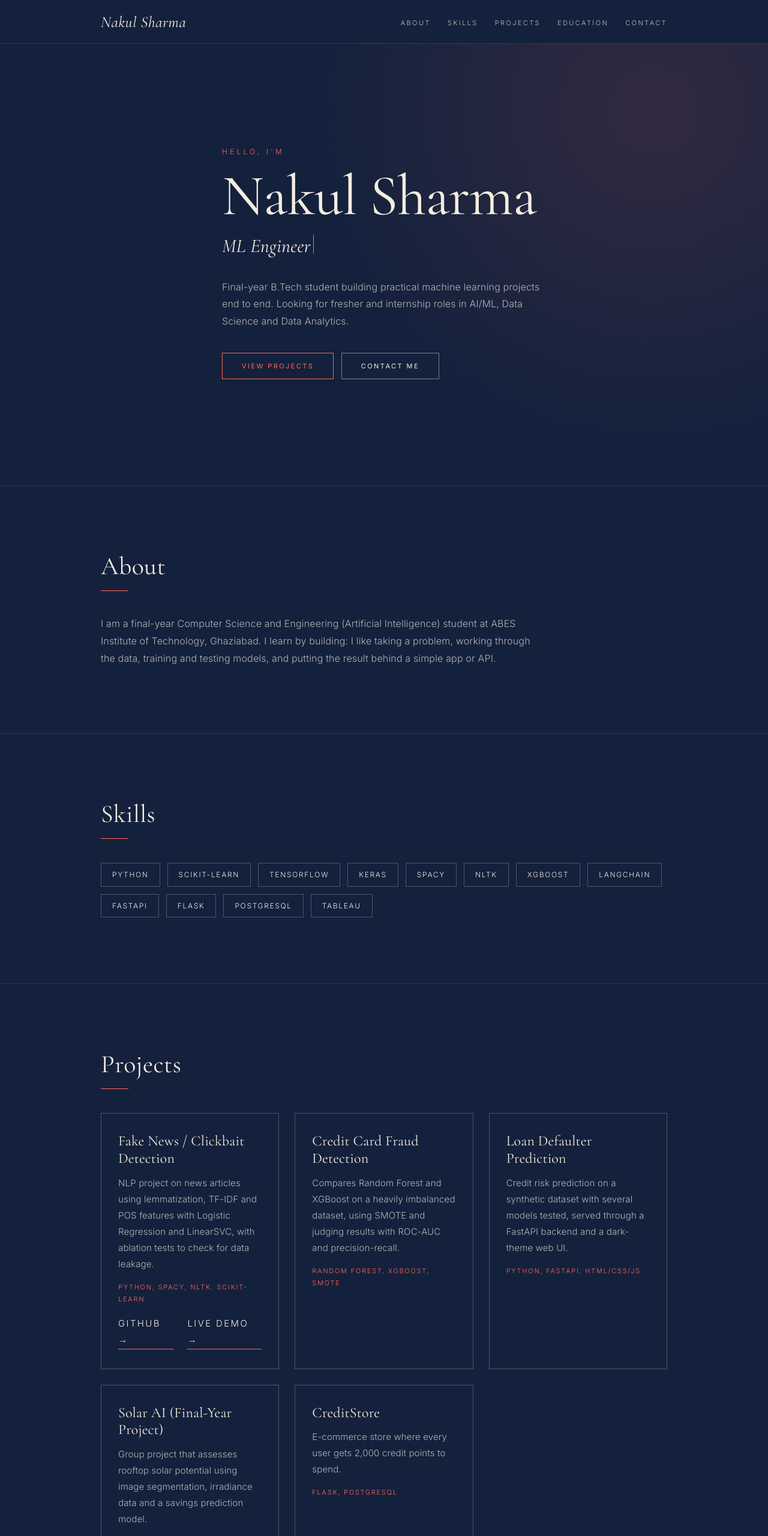
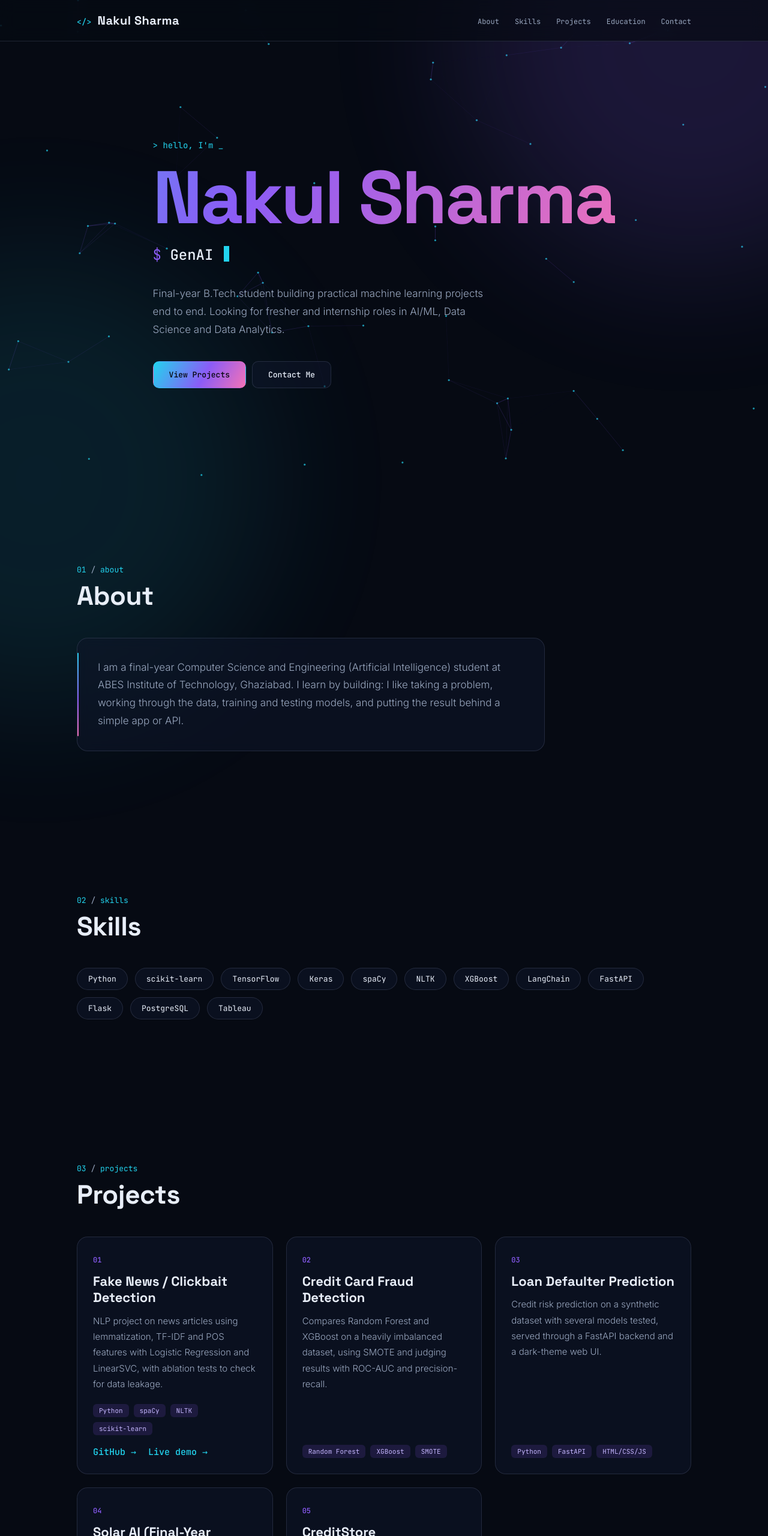
Before and after one commit to nakulsharma02/Portfolio, a plain HTML site: page index.html in a window 1280 px wide. Shown: the top 2560 px of the page at 60% size. Drawn offline with nearby package versions, Linux system fonts and the light colour scheme.

Commit message:
Refactor index.html for improved layout and styling
Updated styles and structure for better responsiveness and aesthetics. Enhanced project display with additional properties.

```diff
--- a/index.html
+++ b/index.html
@@ -4,72 +4,96 @@
 <meta charset="utf-8">
 <meta name="viewport" content="width=device-width,initial-scale=1">
 <link rel="preconnect" href="https://fonts.googleapis.com"><link rel="preconnect" href="https://fonts.gstatic.com" crossorigin>
-<link href="https://fonts.googleapis.com/css2?family=Cormorant+Garamond:ital,wght@0,400;0,500;1,400&family=Inter:wght@300;400&display=swap" rel="stylesheet">
+<link href="https://fonts.googleapis.com/css2?family=Space+Grotesk:wght@400;500;700&family=JetBrains+Mono:wght@400;500&family=Inter:wght@300;400;500&display=swap" rel="stylesheet">
 <title>Portfolio</title>
 <style>
-:root{--navy:#14213D;--cream:#F4EDE0;--coral:#FF6858;--ink:#F4EDE0;--mute:rgba(244,237,224,.72);--card:rgba(255,255,255,.06);--line:rgba(244,237,224,.25);--serif:"Cormorant Garamond","Playfair Display",Georgia,"Times New Roman",serif;--sans:"Inter","Helvetica Neue",Arial,sans-serif}
+:root{--bg:#060a13;--bg2:#0b1220;--ink:#e8eef9;--mute:#9aa8c0;--c1:#22d3ee;--c2:#8b5cf6;--c3:#f472b6;--line:rgba(148,163,200,.18);--glass:rgba(15,23,42,.55);--grad:linear-gradient(120deg,var(--c1),var(--c2) 55%,var(--c3));--head:"Space Grotesk","Inter",Arial,sans-serif;--mono:"JetBrains Mono",ui-monospace,Consolas,monospace;--sans:"Inter","Helvetica Neue",Arial,sans-serif}
 *{box-sizing:border-box;margin:0;padding:0}
 html{scroll-behavior:smooth}
-body{background:var(--navy);color:var(--ink);font:300 16px/1.8 var(--sans);letter-spacing:.01em}
-a{color:var(--cream);text-decoration:none}
-.wrap{max-width:1000px;margin:0 auto;padding:0 28px}
-.nav{position:sticky;top:0;z-index:10;background:rgba(20,33,61,.94);backdrop-filter:blur(8px);border-bottom:1px solid rgba(244,237,224,.12)}
-.nav .wrap{display:flex;justify-content:space-between;align-items:center;height:72px}
-.brand{font:italic 400 26px var(--serif);color:var(--cream);letter-spacing:.02em}
-.nav nav a{color:var(--cream);margin-left:28px;font-size:11px;text-transform:uppercase;letter-spacing:.22em;opacity:.8;transition:.25s}
-.nav nav a:hover{color:var(--coral);opacity:1}
-section{padding:110px 0;border-top:1px solid rgba(244,237,224,.1)}
-h2{font:400 clamp(30px,4.5vw,42px)/1.15 var(--serif);margin-bottom:40px;letter-spacing:.01em}
-h2::after{content:"";display:block;width:46px;height:1px;background:var(--coral);margin-top:16px}
-#home{min-height:92vh;display:flex;align-items:center;border-top:0;background:radial-gradient(circle at 85% 15%,rgba(255,104,88,.13),transparent 45%)}
-.hi{color:var(--coral);font-size:12px;text-transform:uppercase;letter-spacing:.35em}
-h1{font:400 clamp(52px,9vw,96px)/1.02 var(--serif);margin:14px 0 14px;letter-spacing:-.01em}
-.type{font:italic 400 clamp(22px,3.6vw,32px) var(--serif);min-height:1.5em;color:var(--mute)}
-.type b{color:var(--cream);font-weight:400}
-.cursor{display:inline-block;width:1px;height:1em;background:var(--coral);margin-left:4px;vertical-align:-3px;animation:blink 1s steps(1) infinite}
+body{background:var(--bg);color:var(--ink);font:300 16px/1.75 var(--sans);overflow-x:hidden}
+a{color:inherit;text-decoration:none}
+#bg{position:fixed;inset:0;z-index:0;pointer-events:none}
+.glow{position:fixed;z-index:0;pointer-events:none;width:60vmax;height:60vmax;border-radius:50%;filter:blur(120px);opacity:.16}
+.g1{background:var(--c2);top:-25vmax;right:-20vmax}.g2{background:var(--c1);bottom:-30vmax;left:-25vmax;opacity:.1}
+#prog{position:fixed;top:0;left:0;height:2px;width:0;background:var(--grad);z-index:30}
+main,footer,.nav{position:relative;z-index:1}
+.wrap{max-width:1080px;margin:0 auto;padding:0 28px}
+.nav{position:sticky;top:0;z-index:20;background:rgba(6,10,19,.7);backdrop-filter:blur(14px);border-bottom:1px solid var(--line)}
+.nav .wrap{display:flex;justify-content:space-between;align-items:center;height:68px}
+.brand{font:700 20px var(--head);letter-spacing:.02em}
+.brand::before{content:"</>";font:500 13px var(--mono);color:var(--c1);margin-right:10px}
+.nav nav a{font:400 12px var(--mono);color:var(--mute);margin-left:26px;transition:.25s;position:relative}
+.nav nav a:hover{color:var(--c1)}
+section{padding:120px 0;position:relative}
+.eyebrow{font:400 13px var(--mono);color:var(--c1);margin-bottom:10px;display:block}
+.eyebrow i{color:var(--mute);font-style:normal}
+h2{font:700 clamp(30px,4.6vw,44px)/1.15 var(--head);margin-bottom:44px;letter-spacing:-.01em}
+#home{min-height:94vh;display:flex;align-items:center;padding:60px 0}
+.hi{font:400 14px var(--mono);color:var(--c1)}
+.hi::after{content:" _";animation:blink 1s steps(1) infinite}
+h1{font:700 clamp(56px,11vw,124px)/1 var(--head);margin:16px 0 18px;letter-spacing:-.03em;background:var(--grad);-webkit-background-clip:text;background-clip:text;color:transparent;background-size:200% 100%;animation:shift 8s ease-in-out infinite alternate}
+@keyframes shift{to{background-position:100% 0}}
+.type{font:400 clamp(17px,2.8vw,24px) var(--mono);color:var(--mute);min-height:1.6em}
+.type b{color:var(--ink);font-weight:500}
+.type::before{content:"$ ";color:var(--c2)}
+.cursor{display:inline-block;width:9px;height:1.05em;background:var(--c1);margin-left:3px;vertical-align:-3px;animation:blink 1s steps(1) infinite}
 @keyframes blink{50%{opacity:0}}
-.lead{max-width:540px;margin:26px 0 38px;color:var(--mute)}
-.btn{display:inline-block;padding:14px 32px;border:1px solid var(--coral);background:transparent;color:var(--coral);cursor:pointer;font:400 11px var(--sans);text-transform:uppercase;letter-spacing:.22em;transition:.3s;margin:0 8px 8px 0}
-.btn:hover{background:var(--coral);color:var(--navy)}
-.btn.ghost{border-color:rgba(244,237,224,.45);color:var(--cream)}
-.btn.ghost:hover{border-color:var(--cream);background:var(--cream);color:var(--navy)}
+.lead{max-width:580px;margin:28px 0 38px;color:var(--mute);font-size:17px}
+.btn{display:inline-block;padding:13px 26px;border-radius:10px;border:1px solid transparent;background:var(--grad);color:#05070d;cursor:pointer;font:500 13px var(--mono);transition:.25s;margin:0 10px 10px 0}
+.btn:hover{transform:translateY(-2px);box-shadow:0 10px 30px -8px rgba(34,211,238,.5)}
+.btn.ghost{background:var(--glass);border-color:var(--line);color:var(--ink)}
+.btn.ghost:hover{border-color:var(--c1);color:var(--c1);box-shadow:none}
+.about{display:grid;grid-template-columns:1fr;max-width:780px;padding:34px;border:1px solid var(--line);border-radius:18px;background:var(--glass);backdrop-filter:blur(10px);color:var(--mute);font-size:17px;position:relative}
+.about::before{content:"";position:absolute;left:0;top:24px;bottom:24px;width:2px;background:var(--grad);border-radius:2px}
 .tags{display:flex;flex-wrap:wrap;gap:12px}
-.tag{padding:8px 18px;border:1px solid var(--line);color:var(--cream);font-size:12px;text-transform:uppercase;letter-spacing:.14em}
-.grid{display:grid;grid-template-columns:repeat(auto-fill,minmax(min(100%,290px),1fr));gap:26px}
-.card{background:transparent;border:1px solid var(--line);padding:32px 28px;transition:.3s}
-.card:hover{border-color:var(--coral);background:rgba(244,237,224,.03)}
-.card h3{font:400 24px/1.2 var(--serif);margin-bottom:12px}
-.card p{color:var(--mute);font-size:15px}
-.plinks{margin-top:16px;display:flex;gap:22px;font-size:11px;text-transform:uppercase;letter-spacing:.16em}.plinks a{border-bottom:1px solid var(--coral);padding-bottom:2px}
-.tech{margin-top:16px;color:var(--coral);font-size:11px;text-transform:uppercase;letter-spacing:.16em}
-.edu{border-left:1px solid var(--coral);padding:2px 0 2px 24px;margin-bottom:28px}
-.edu strong{font:400 22px var(--serif)}
-.edu small{color:var(--mute);font-size:14px}
-footer{border-top:1px solid rgba(244,237,224,.12);padding:32px 0;color:var(--mute);font-size:12px;text-transform:uppercase;letter-spacing:.2em}
+.tag{padding:9px 18px;border:1px solid var(--line);border-radius:999px;background:var(--glass);font:400 13px var(--mono);transition:.25s}
+.tag:hover{border-color:var(--c1);color:var(--c1);transform:translateY(-3px);box-shadow:0 8px 24px -10px var(--c1)}
+.grid{display:grid;grid-template-columns:repeat(auto-fill,minmax(min(100%,320px),1fr));gap:22px}
+.card{--mx:50%;--my:50%;position:relative;padding:30px 26px 26px;border:1px solid var(--line);border-radius:18px;background:var(--glass);backdrop-filter:blur(10px);overflow:hidden;transition:transform .3s,border-color .3s;display:flex;flex-direction:column}
+.card::before{content:"";position:absolute;inset:0;background:radial-gradient(380px circle at var(--mx) var(--my),rgba(34,211,238,.13),transparent 60%);opacity:0;transition:.3s;pointer-events:none}
+.card:hover{transform:translateY(-6px);border-color:rgba(34,211,238,.5)}
+.card:hover::before{opacity:1}
+.num{font:500 12px var(--mono);color:var(--c2);margin-bottom:14px}
+.card h3{font:700 22px/1.25 var(--head);margin-bottom:12px}
+.card p{color:var(--mute);font-size:15px;flex:1}
+.tech{display:flex;flex-wrap:wrap;gap:8px;margin-top:20px}
+.tech span{font:400 11px var(--mono);padding:4px 10px;border-radius:6px;background:rgba(139,92,246,.14);color:#c4b5fd}
+.plinks{margin-top:18px;display:flex;gap:20px;font:500 12px var(--mono)}.plinks a{color:var(--c1)}.plinks a:hover{color:var(--c3)}
+.tl{position:relative;padding-left:28px;max-width:780px}
+.tl::before{content:"";position:absolute;left:4px;top:8px;bottom:8px;width:1px;background:linear-gradient(var(--c1),var(--c2),transparent)}
+.edu{position:relative;padding:4px 0 30px}
+.edu::before{content:"";position:absolute;left:-29px;top:11px;width:9px;height:9px;border-radius:50%;background:var(--c1);box-shadow:0 0 0 4px rgba(34,211,238,.18)}
+.edu strong{font:500 21px var(--head);display:block}
+.edu small{color:var(--mute);font:400 13px/1.7 var(--mono)}
+.rv{opacity:0;transform:translateY(26px);transition:opacity .8s ease,transform .8s ease}
+.rv.in{opacity:1;transform:none}
+footer{border-top:1px solid var(--line);padding:28px 0;color:var(--mute);font:400 12px var(--mono)}
 footer .wrap{display:flex;justify-content:space-between;align-items:center}
 #lock{background:none;border:0;cursor:pointer;opacity:.18;padding:6px;transition:.2s}
 #lock:hover,#lock:focus{opacity:.9}
-#lock svg{width:18px;height:18px;stroke:var(--cream);fill:none;stroke-width:1.5}
+#lock svg{width:18px;height:18px;stroke:var(--ink);fill:none;stroke-width:1.5}
 /* hidden editor */
-#ov{display:none;position:fixed;inset:0;z-index:50;background:var(--navy);overflow:auto}
+#ov{display:none;position:fixed;inset:0;z-index:50;background:var(--bg);overflow:auto}
 #ov.on{display:block}
 .panel{max-width:760px;margin:0 auto;padding:34px 22px 80px}
 .panel h2{margin-bottom:20px}
-.panel h3{margin:34px 0 10px;color:var(--cream);font:400 22px var(--serif)}
+.panel h3{margin:34px 0 10px;font:700 20px var(--head);color:var(--c1)}
 label{display:block;font-size:13px;color:var(--mute);margin:10px 0 0}
-input,textarea{width:100%;margin-top:4px;padding:10px 12px;background:rgba(255,255,255,.07);border:1px solid var(--line);border-radius:0;color:var(--ink);font:inherit}
-input:focus,textarea:focus{outline:2px solid var(--cream)}
+input,textarea{width:100%;margin-top:4px;padding:10px 12px;background:rgba(255,255,255,.05);border:1px solid var(--line);border-radius:8px;color:var(--ink);font:inherit}
+input:focus,textarea:focus{outline:2px solid var(--c1)}
 textarea{min-height:80px;resize:vertical}
-.row{border:1px solid var(--line);border-radius:0;padding:12px 14px;margin-top:12px}
+.row{border:1px solid var(--line);border-radius:12px;padding:12px 14px;margin-top:12px}
 .bar{display:flex;gap:10px;flex-wrap:wrap;margin-top:26px}
-.msg{margin-top:12px;font-size:14px;color:var(--coral);min-height:20px}
-.msg.ok{color:var(--cream)}
+.msg{margin-top:12px;font-size:14px;color:var(--c3);min-height:20px}
+.msg.ok{color:var(--c1)}
 .gate{max-width:380px;margin:18vh auto 0;padding:0 22px}
 .note{color:var(--mute);font-size:13px;margin-top:14px}
-@media(max-width:600px){.nav .wrap{height:auto;padding-top:12px;padding-bottom:12px;flex-direction:column;gap:4px}.nav nav{display:flex;flex-wrap:wrap;justify-content:center}.nav nav a{margin:0 9px;font-size:10px;letter-spacing:.14em}section{padding:72px 0}.wrap{padding:0 20px}footer{letter-spacing:.1em}.plinks{flex-wrap:wrap}}
+@media(max-width:640px){.nav .wrap{height:auto;padding-top:12px;padding-bottom:12px;flex-direction:column;gap:4px}.nav nav{display:flex;flex-wrap:wrap;justify-content:center}.nav nav a{margin:0 9px;font-size:11px}section{padding:76px 0}.wrap{padding:0 20px}.about{padding:26px 22px}}
+@media(prefers-reduced-motion:reduce){*{animation:none!important;transition:none!important}.rv{opacity:1;transform:none}}
 </style>
 </head>
 <body>
+<canvas id="bg"></canvas><div class="glow g1"></div><div class="glow g2"></div><div id="prog"></div>
 <div class="nav"><div class="wrap"><a class="brand" href="#home" id="brand"></a>
 <nav><a href="#about">About</a><a href="#skills">Skills</a><a href="#projects">Projects</a><a href="#education">Education</a><a href="#contact">Contact</a></nav></div></div>
 <main id="app"></main>
@@ -84,11 +108,11 @@ textarea{min-height:80px;resize:vertical}
 "about":"I am a final-year Computer Science and Engineering (Artificial Intelligence) student at ABES Institute of Technology, Ghaziabad. I learn by building: I like taking a problem, working through the data, training and testing models, and putting the result behind a simple app or API.",
 "skills":["Python","scikit-learn","TensorFlow","Keras","spaCy","NLTK","XGBoost","LangChain","FastAPI","Flask","PostgreSQL","Tableau"],
 "projects":[
-{"title":"Fake News / Clickbait Detection","tech":"Python, spaCy, NLTK, scikit-learn","link":"","desc":"NLP project on news articles using lemmatization, TF-IDF and POS features with Logistic Regression and LinearSVC, with ablation tests to check for data leakage."},
-{"title":"Credit Card Fraud Detection","tech":"Random Forest, XGBoost, SMOTE","link":"","desc":"Compares Random Forest and XGBoost on a heavily imbalanced dataset, using SMOTE and judging results with ROC-AUC and precision-recall."},
-{"title":"Loan Defaulter Prediction","tech":"Python, FastAPI, HTML/CSS/JS","link":"","desc":"Credit risk prediction on a synthetic dataset with several models tested, served through a FastAPI backend and a dark-theme web UI."},
-{"title":"Solar AI (Final-Year Project)","tech":"SAM / U-Net, NASA POWER API, XGBoost","link":"","desc":"Group project that assesses rooftop solar potential using image segmentation, irradiance data and a savings prediction model."},
-{"title":"CreditStore","tech":"Flask, PostgreSQL","link":"","desc":"E-commerce store where every user gets 2,000 credit points to spend."}
+{"title":"Fake News / Clickbait Detection","tech":"Python, spaCy, NLTK, scikit-learn","github":"","link":"","desc":"NLP project on news articles using lemmatization, TF-IDF and POS features with Logistic Regression and LinearSVC, with ablation tests to check for data leakage."},
+{"title":"Credit Card Fraud Detection","tech":"Random Forest, XGBoost, SMOTE","github":"","link":"","desc":"Compares Random Forest and XGBoost on a heavily imbalanced dataset, using SMOTE and judging results with ROC-AUC and precision-recall."},
+{"title":"Loan Defaulter Prediction","tech":"Python, FastAPI, HTML/CSS/JS","github":"","link":"","desc":"Credit risk prediction on a synthetic dataset with several models tested, served through a FastAPI backend and a dark-theme web UI."},
+{"title":"Solar AI (Final-Year Project)","tech":"SAM / U-Net, NASA POWER API, XGBoost","github":"","link":"","desc":"Group project that assesses rooftop solar potential using image segmentation, irradiance data and a savings prediction model."},
+{"title":"CreditStore","tech":"Flask, PostgreSQL","github":"","link":"","desc":"E-commerce store where every user gets 2,000 credit points to spend."}
 ],
 "education":[
 {"title":"B.Tech, CSE (Artificial Intelligence)","detail":"ABES Institute of Technology, Ghaziabad | 2023 - 2027 | CGPA 7.35/10 through third year"},
@@ -107,6 +131,27 @@ let data=JSON.parse($('#data').textContent),
     vault=JSON.parse($('#vault').textContent);
 try{const p=localStorage.getItem('pf_public'),v=localStorage.getItem('pf_vault');if(p){const L=JSON.parse(p);if((L._v||0)>=(data._v||0)){data=L;if(v)vault=JSON.parse(v)}}else if(!vault&&v)vault=JSON.parse(v)}catch(e){}
 
+/* ---------- neural network background ---------- */
+(function(){
+  const cv=$('#bg'),cx=cv.getContext('2d'),m={x:-999,y:-999};let W,H,P=[];
+  const reduce=matchMedia('(prefers-reduced-motion:reduce)').matches;
+  function size(){W=cv.width=innerWidth;H=cv.height=innerHeight;const n=Math.min(95,Math.floor(W*H/17000));P=Array.from({length:n},()=>({x:Math.random()*W,y:Math.random()*H,vx:(Math.random()-.5)*.35,vy:(Math.random()-.5)*.35}))}
+  addEventListener('resize',size);addEventListener('mousemove',e=>{m.x=e.clientX;m.y=e.clientY});
+  function frame(){
+    cx.clearRect(0,0,W,H);
+    for(const p of P){if(!reduce){p.x+=p.vx;p.y+=p.vy}if(p.x<0||p.x>W)p.vx*=-1;if(p.y<0||p.y>H)p.vy*=-1}
+    for(let i=0;i<P.length;i++){
+      const a=P[i];
+      cx.fillStyle='rgba(34,211,238,.7)';cx.beginPath();cx.arc(a.x,a.y,1.6,0,6.283);cx.fill();
+      for(let j=i+1;j<P.length;j++){const b=P[j],d=Math.hypot(a.x-b.x,a.y-b.y);if(d<130){cx.strokeStyle='rgba(139,92,246,'+(.28*(1-d/130))+')';cx.beginPath();cx.moveTo(a.x,a.y);cx.lineTo(b.x,b.y);cx.stroke()}}
+      const dm=Math.hypot(a.x-m.x,a.y-m.y);if(dm<170){cx.strokeStyle='rgba(34,211,238,'+(.5*(1-dm/170))+')';cx.beginPath();cx.moveTo(a.x,a.y);cx.lineTo(m.x,m.y);cx.stroke()}
+    }
+    if(!reduce)requestAnimationFrame(frame)
+  }
+  size();frame();
+})();
+addEventListener('scroll',()=>{const h=document.documentElement;$('#prog').style.width=(h.scrollTop/(h.scrollHeight-h.clientHeight||1)*100)+'%'},{passive:true});
+
 /* ---------- typing animation ---------- */
 let typeTimer;
 function startTyping(roles){
@@ -116,7 +161,7 @@ function startTyping(roles){
   (function tick(){
     const w=roles[r];
     el.textContent=w.slice(0,i);
-    let d=del?35:85;
+    let d=del?30:75;
     if(!del&&i===w.length){del=true;d=1400}
     else if(del&&i===0){del=false;r=(r+1)%roles.length;d=350}
     else i+=del?-1:1;
@@ -125,6 +170,7 @@ function startTyping(roles){
 }
 
 /* ---------- render public site ---------- */
+const pad=n=>String(n+1).padStart(2,'0');
 function render(){
   const d=data;
   document.title=d.name+" | Portfolio";
@@ -134,22 +180,25 @@ function render(){
   const links=[["Resume",rl],["Email",d.email&&"mailto:"+d.email],["GitHub",safeUrl(d.github)],["LinkedIn",safeUrl(d.linkedin)]].filter(x=>x[1]);
   $('#app').innerHTML=`
   <section id="home"><div class="wrap">
-    <div class="hi">Hello, I'm</div><h1>${esc(d.name)}</h1>
+    <div class="hi">&gt; hello, I'm</div><h1>${esc(d.name)}</h1>
     <div class="type"><b id="typed"></b><span class="cursor"></span></div>
     <p class="lead">${esc(d.intro)}</p>
-    <a class="btn" href="#projects">View Projects</a> <a class="btn ghost" href="#contact">Contact Me</a>
-    ${rl?`<a class="btn ghost" href="${esc(rl)}" target="_blank" rel="noopener">View Resume</a>`:""}
+    <a class="btn" href="#projects">View Projects</a><a class="btn ghost" href="#contact">Contact Me</a>${rl?`<a class="btn ghost" href="${esc(rl)}" target="_blank" rel="noopener">View Resume</a>`:""}
   </div></section>
-  <section id="about"><div class="wrap"><h2>About</h2><p style="max-width:720px;color:var(--mute)">${esc(d.about)}</p></div></section>
-  <section id="skills"><div class="wrap"><h2>Skills</h2><div class="tags">${d.skills.map(s=>`<span class="tag">${esc(s)}</span>`).join("")}</div></div></section>
-  <section id="projects"><div class="wrap"><h2>Projects</h2><div class="grid">${d.projects.map(p=>`
-    <div class="card"><h3>${esc(p.title)}</h3><p>${esc(p.desc)}</p><div class="tech">${esc(p.tech)}</div>
-    ${(safeUrl(p.github)||safeUrl(p.link))?`<p class="plinks">${safeUrl(p.github)?`<a href="${esc(safeUrl(p.github))}" target="_blank" rel="noopener">GitHub &rarr;</a>`:""}${safeUrl(p.link)?`<a href="${esc(safeUrl(p.link))}" target="_blank" rel="noopener">Live demo &rarr;</a>`:""}</p>`:""}</div>`).join("")}</div></div></section>
-  <section id="education"><div class="wrap"><h2>Education</h2>${d.education.map(e=>`<div class="edu"><strong>${esc(e.title)}</strong><br><small>${esc(e.detail)}</small></div>`).join("")}</div></section>
-  <section id="contact"><div class="wrap"><h2>Contact</h2>
+  <section id="about"><div class="wrap rv"><span class="eyebrow">01 <i>/</i> about</span><h2>About</h2><p class="about">${esc(d.about)}</p></div></section>
+  <section id="skills"><div class="wrap rv"><span class="eyebrow">02 <i>/</i> skills</span><h2>Skills</h2><div class="tags">${d.skills.map(s=>`<span class="tag">${esc(s)}</span>`).join("")}</div></div></section>
+  <section id="projects"><div class="wrap"><div class="rv"><span class="eyebrow">03 <i>/</i> projects</span><h2>Projects</h2></div><div class="grid">${d.projects.map((p,i)=>`
+    <div class="card rv"><div class="num">${pad(i)}</div><h3>${esc(p.title)}</h3><p>${esc(p.desc)}</p>
+    <div class="tech">${String(p.tech||"").split(",").map(t=>t.trim()).filter(Boolean).map(t=>`<span>${esc(t)}</span>`).join("")}</div>
+    ${(safeUrl(p.github)||safeUrl(p.link))?`<p class="plinks" style="flex:none">${safeUrl(p.github)?`<a href="${esc(safeUrl(p.github))}" target="_blank" rel="noopener">GitHub &rarr;</a>`:""}${safeUrl(p.link)?`<a href="${esc(safeUrl(p.link))}" target="_blank" rel="noopener">Live demo &rarr;</a>`:""}</p>`:""}</div>`).join("")}</div></div></section>
+  <section id="education"><div class="wrap rv"><span class="eyebrow">04 <i>/</i> education</span><h2>Education</h2><div class="tl">${d.education.map(e=>`<div class="edu"><strong>${esc(e.title)}</strong><small>${esc(e.detail)}</small></div>`).join("")}</div></div></section>
+  <section id="contact"><div class="wrap rv"><span class="eyebrow">05 <i>/</i> contact</span><h2>Contact</h2>
     ${links.length?`<div class="tags">${links.map(l=>`<a class="btn ghost" href="${esc(l[1])}" target="_blank" rel="noopener">${l[0]}</a>`).join("")}</div>`:`<p style="color:var(--mute)">Contact details are not added yet.</p>`}
   </div></section>`;
   startTyping(d.roles);
+  const io=new IntersectionObserver(es=>es.forEach(e=>{if(e.isIntersecting){e.target.classList.add('in');io.unobserve(e.target)}}),{threshold:.12});
+  document.querySelectorAll('.rv').forEach((el,i)=>{el.style.transitionDelay=(el.classList.contains('card')?(i%3)*90:0)+'ms';io.observe(el)});
+  document.querySelectorAll('.card').forEach(c=>c.addEventListener('mousemove',e=>{const r=c.getBoundingClientRect();c.style.setProperty('--mx',e.clientX-r.left+'px');c.style.setProperty('--my',e.clientY-r.top+'px')}));
 }
 
 /* ---------- crypto (PBKDF2 + AES-GCM) ---------- */
```
